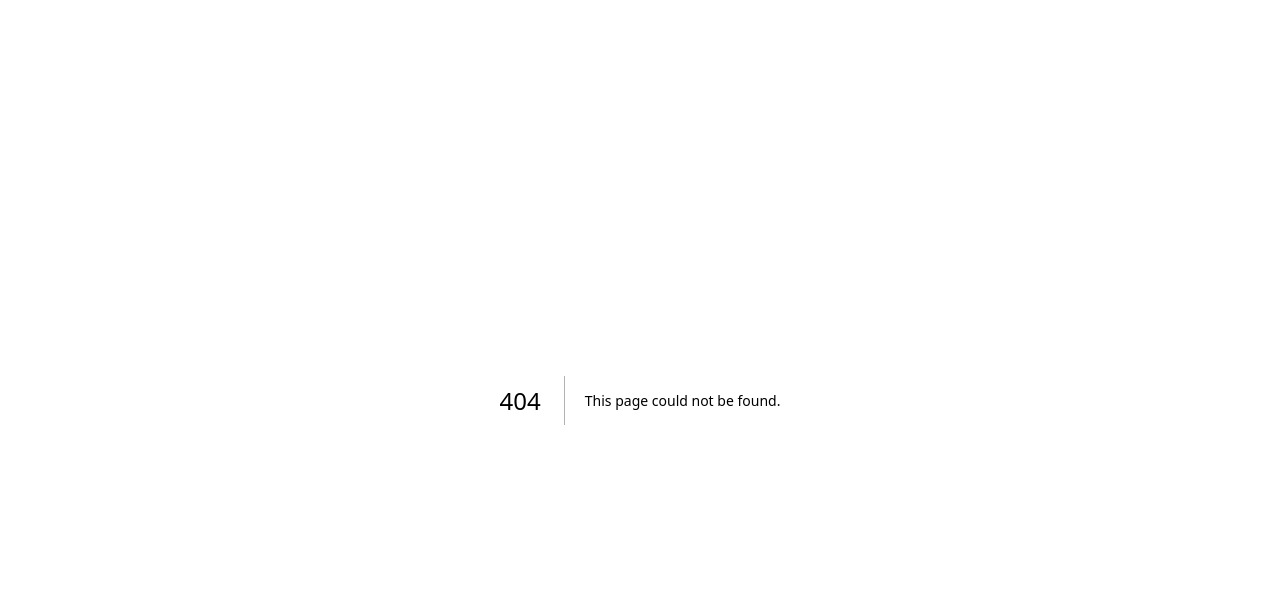
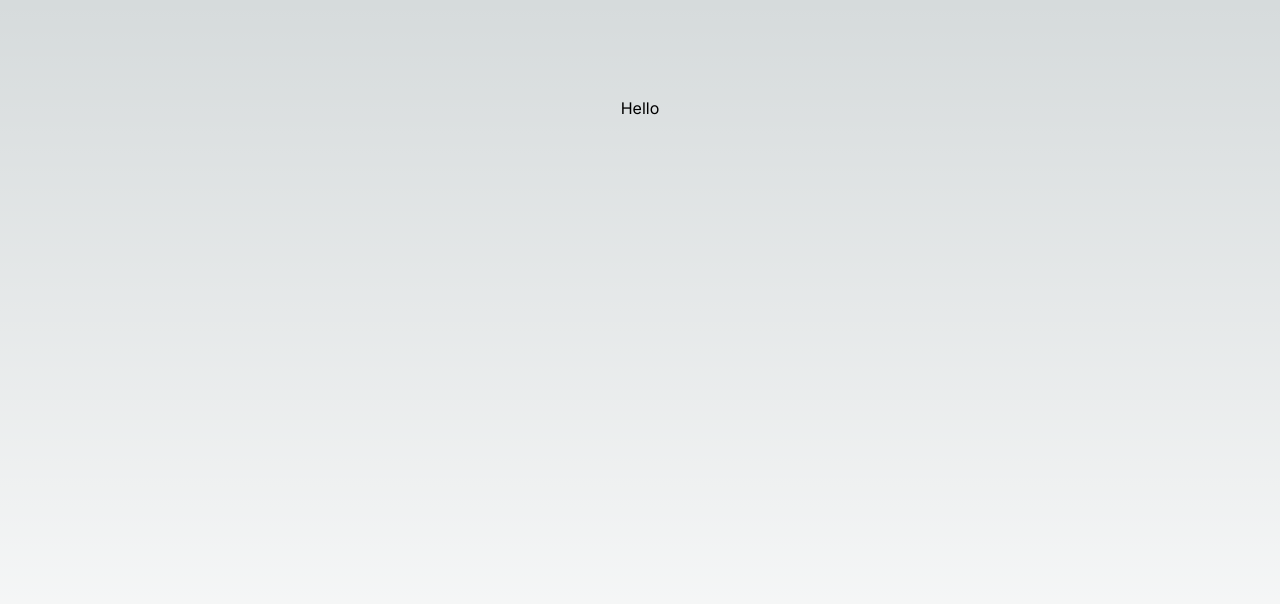
Before and after one commit to JumboCode/theatre-at-first, a Next.js app: page /resizeableSandbox in a window 1280 px wide. Before the commit this address had no page. Shown: the top 604 px of the page. Built offline with nearby package versions, Linux system fonts and the light colour scheme.

Commit message:
worked on making a sandbox page

```diff
--- /dev/null
+++ b/src/app/resizeableSandbox/page.tsx
@@ -0,0 +1,9 @@
+import ResizeableIMG from "../../components/resizeableIMG";
+
+export default function Home() {
+  return (
+    <main className="flex min-h-screen flex-col items-center justify-between p-24">
+        <ResizeableIMG />
+    </main>
+  )
+}
--- /dev/null
+++ b/src/components/resizeableIMG.tsx
@@ -0,0 +1,10 @@
+"use client";
+
+export default function ResizeableIMG() {
+
+    return (
+        <div>
+            <p>Hello</p>
+        </div>
+    );
+}
```
